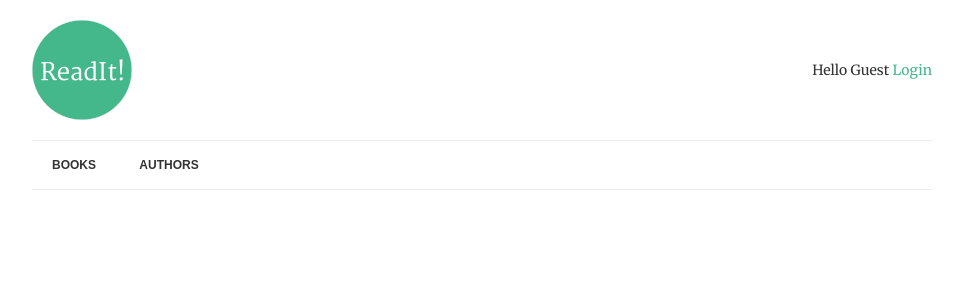
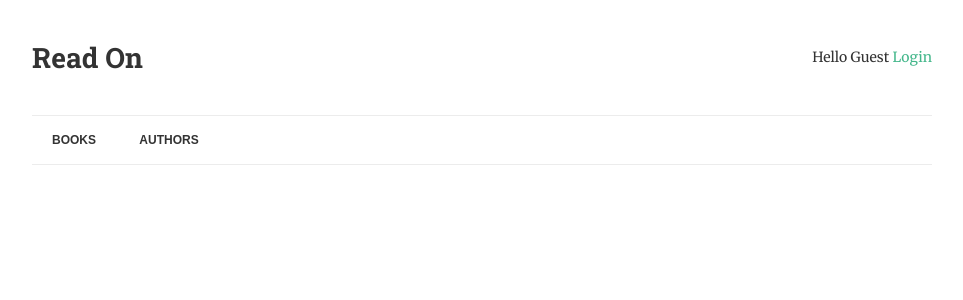
Before and after one commit to shopnilsazal/readon, a Django app: page /authors/ in a window 1280 px wide. Shown: the top 300 px of the page, without its empty margins (158-1121 px from the left). Run offline with Django 3.2, Linux system fonts and the light colour scheme; data that the repository does not hold is empty.

Commit message:
screenshot and readme added

```diff
--- a/readon/templates/base.html
+++ b/readon/templates/base.html
@@ -11,7 +11,7 @@
 <body>
 <div class="container">
     <header>
-        <img src="{% static 'img/logo.png' %}" alt="Logo" class="logo">
+        <h1>Read On</h1>
         <div class="welcome">
             {% if request.user.is_authenticated %}
                 <p>Hello {{ request.user.username|title }}. You last logged in
```
Also changed, not shown: readon/static/img/logo.png (deleted).
